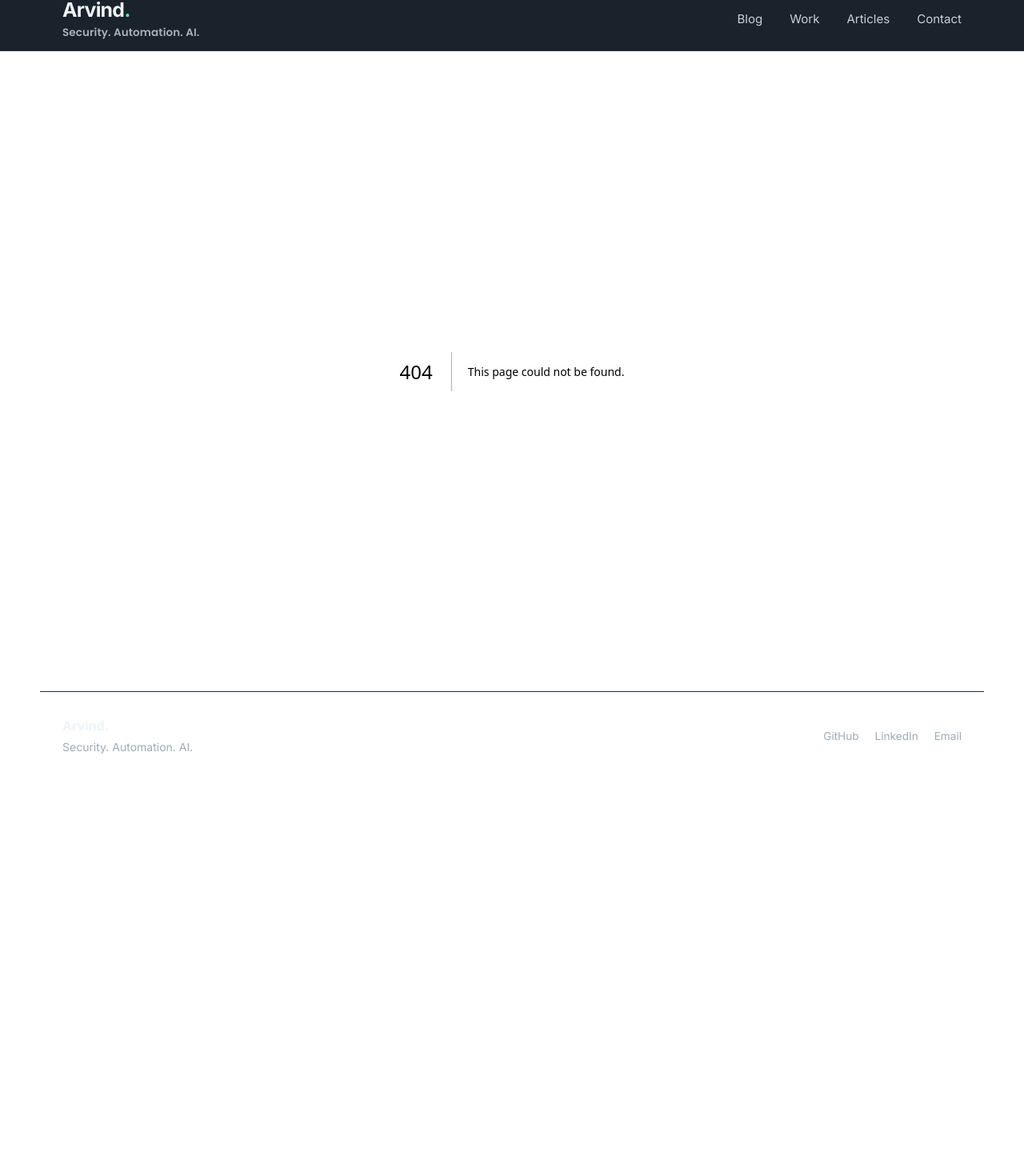
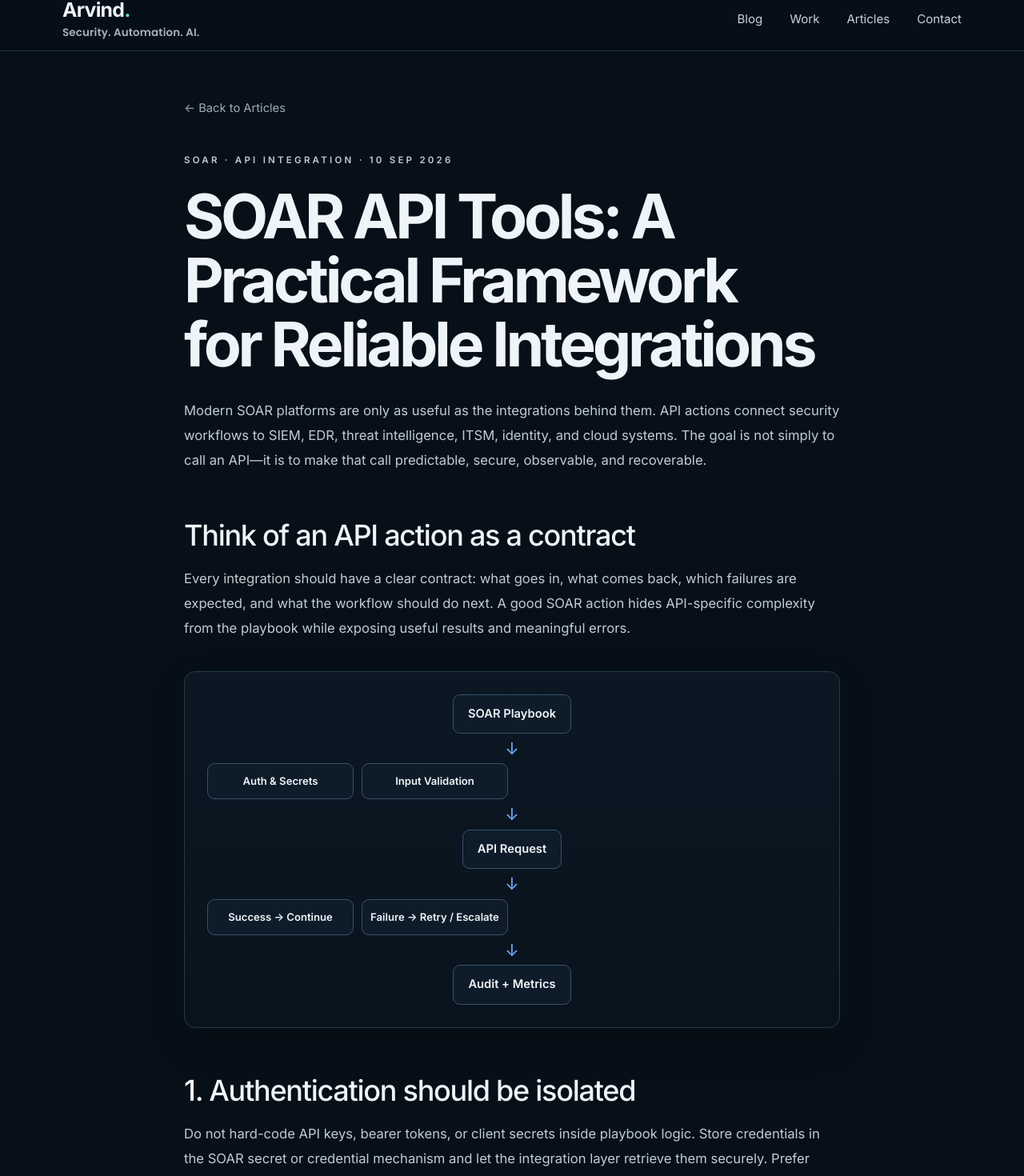
Before and after one commit to Arvind29/arvind29.github.io, a Next.js app: page /articles/soar-api-tools in a window 1280 px wide. Before the commit this address had no page. Shown: the part 15-1485 px from the top of the page at 80% size. Before the commit the page ends 1001 px from the top, so only its background shows below. Built offline with nearby package versions, Linux system fonts and the light colour scheme.

Commit message:
Add SOAR API Tools article

```diff
--- /dev/null
+++ b/app/articles/soar-api-tools/page.jsx
@@ -0,0 +1,102 @@
+import Link from 'next/link';
+
+export const metadata = {
+  title: 'SOAR API Tools: A Practical Framework for Reliable Integrations',
+  description: 'A practical framework for designing reliable SOAR API integrations using authentication, validation, retries, idempotency, and observability.'
+};
+
+export default function ArticlePage() {
+  return (
+    <main className="article-page">
+      <article className="article-content">
+        <Link href="/#articles" className="article-back">← Back to Articles</Link>
+        <p className="eyebrow">SOAR · API INTEGRATION · 10 SEP 2026</p>
+        <h1>SOAR API Tools: A Practical Framework for Reliable Integrations</h1>
+        <p className="article-lead">
+          Modern SOAR platforms are only as useful as the integrations behind them. API actions connect security workflows to SIEM, EDR, threat intelligence, ITSM, identity, and cloud systems. The goal is not simply to call an API—it is to make that call predictable, secure, observable, and recoverable.
+        </p>
+
+        <h2>Think of an API action as a contract</h2>
+        <p>
+          Every integration should have a clear contract: what goes in, what comes back, which failures are expected, and what the workflow should do next. A good SOAR action hides API-specific complexity from the playbook while exposing useful results and meaningful errors.
+        </p>
+
+        <div className="article-diagram" role="img" aria-label="SOAR playbook calling an API through authentication, validation, execution, response handling and audit logging">
+          <div className="diagram-node">SOAR Playbook</div>
+          <div className="diagram-arrow">↓</div>
+          <div className="diagram-grid">
+            <div className="diagram-node">Auth &amp; Secrets</div>
+            <div className="diagram-node">Input Validation</div>
+          </div>
+          <div className="diagram-arrow">↓</div>
+          <div className="diagram-node">API Request</div>
+          <div className="diagram-arrow">↓</div>
+          <div className="diagram-grid">
+            <div className="diagram-node">Success → Continue</div>
+            <div className="diagram-node">Failure → Retry / Escalate</div>
+          </div>
+          <div className="diagram-arrow">↓</div>
+          <div className="diagram-node">Audit + Metrics</div>
+        </div>
+
+        <h2>1. Authentication should be isolated</h2>
+        <p>
+          Do not hard-code API keys, bearer tokens, or client secrets inside playbook logic. Store credentials in the SOAR secret or credential mechanism and let the integration layer retrieve them securely. Prefer short-lived tokens, least-privilege scopes, and separate credentials for different environments where the provider supports them.
+        </p>
+
+        <h2>2. Validate before you call</h2>
+        <p>
+          Validate IOC types, required fields, timestamps, identifiers, and query parameters before sending a request. This prevents predictable 400-level failures and avoids wasting API quota on malformed requests.
+        </p>
+        <p>
+          For example, an IP enrichment action should reject an empty value or an invalid IP before reaching the threat-intelligence provider.
+        </p>
+
+        <h2>3. Make retries intelligent</h2>
+        <p>
+          Not every error should be retried. Authentication failures, invalid requests, and permission errors normally need intervention. Temporary network failures, selected 5xx responses, and rate-limit responses can often be retried with bounded exponential backoff and jitter.
+        </p>
+        <p>
+          If the provider returns <code>Retry-After</code>, respect it. Keep a maximum retry count and send exhausted events to a controlled retry or dead-letter path.
+        </p>
+
+        <h2>4. Design for duplicate execution</h2>
+        <p>
+          SOAR workflows can be retried, manually rerun, or triggered more than once. API actions should therefore be idempotent where possible. Use a stable event or alert identifier as an idempotency key, or check whether the requested operation has already been completed before creating another side effect.
+        </p>
+
+        <h2>5. Return useful results</h2>
+        <p>
+          A connector should return structured data rather than only a success or failure message. Useful outputs might include HTTP status, provider request ID, normalized result fields, pagination information, and a concise error classification.
+        </p>
+        <p>
+          This lets the playbook make deterministic decisions without parsing raw provider responses in every workflow.
+        </p>
+
+        <h2>6. Treat observability as part of the integration</h2>
+        <p>
+          Log enough information to troubleshoot failures without exposing secrets or sensitive payloads. Track request latency, response status, retry count, rate-limit events, and provider request IDs when available.
+        </p>
+        <p>
+          Good observability turns an integration from a black box into an operational component that can be measured and improved.
+        </p>
+
+        <h2>Production checklist</h2>
+        <ul>
+          <li>Use managed secrets and least-privilege credentials.</li>
+          <li>Validate inputs before making API calls.</li>
+          <li>Classify errors before deciding to retry.</li>
+          <li>Respect rate limits and <code>Retry-After</code>.</li>
+          <li>Use idempotency for operations with side effects.</li>
+          <li>Return structured, normalized results.</li>
+          <li>Record useful audit and performance metrics.</li>
+        </ul>
+
+        <h2>Key takeaway</h2>
+        <p>
+          <strong>A reliable SOAR API integration is an engineering component, not just a connector configuration. Secure authentication, validation, controlled retries, idempotency, structured outputs, and observability are what make an API action production-ready.</strong>
+        </p>
+      </article>
+    </main>
+  );
+}
```
